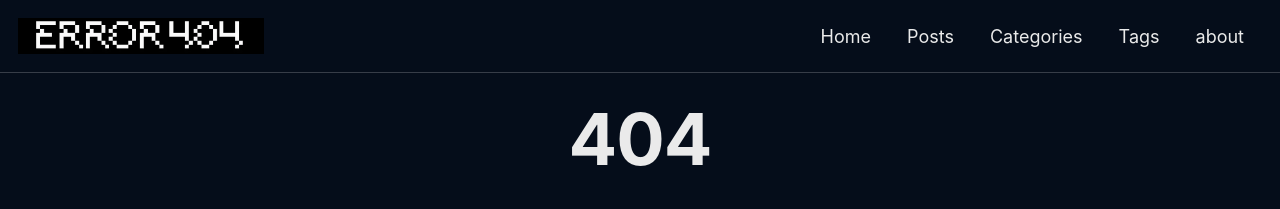
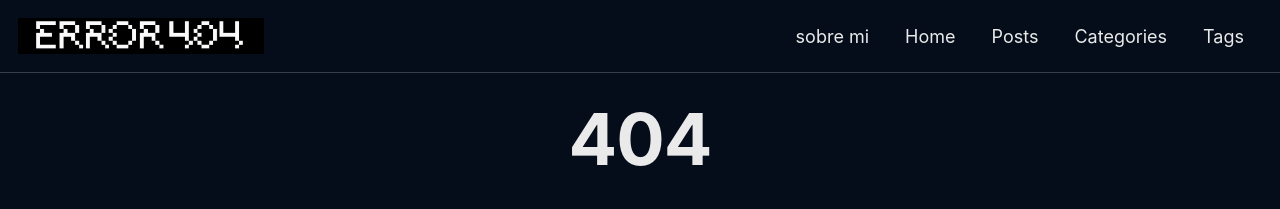
Before and after one commit to Fallenangel666-htb/zzero.github.io, a Jekyll site: the page built from 404.html, in a window 1280 px wide. Shown: the top 209 px of the page. Built offline with Jekyll 4.4.1, drawn with Linux system fonts in a browser that asks for light colours; cached includes are drawn as plain includes; a script that is not in the unit is left out.

Commit message:
Update navigation.yml

```diff
--- a/_data/navigation.yml
+++ b/_data/navigation.yml
@@ -1,4 +1,6 @@
 main:
+  - title: "sobre mi"
+    url: /about/
   - title: "Home"
     url: /
   - title: "Posts"
@@ -7,5 +9,3 @@ main:
     url: /categories/
   - title: "Tags"
     url: /tags/
-  - title: "about"
-    url: /about/
```
